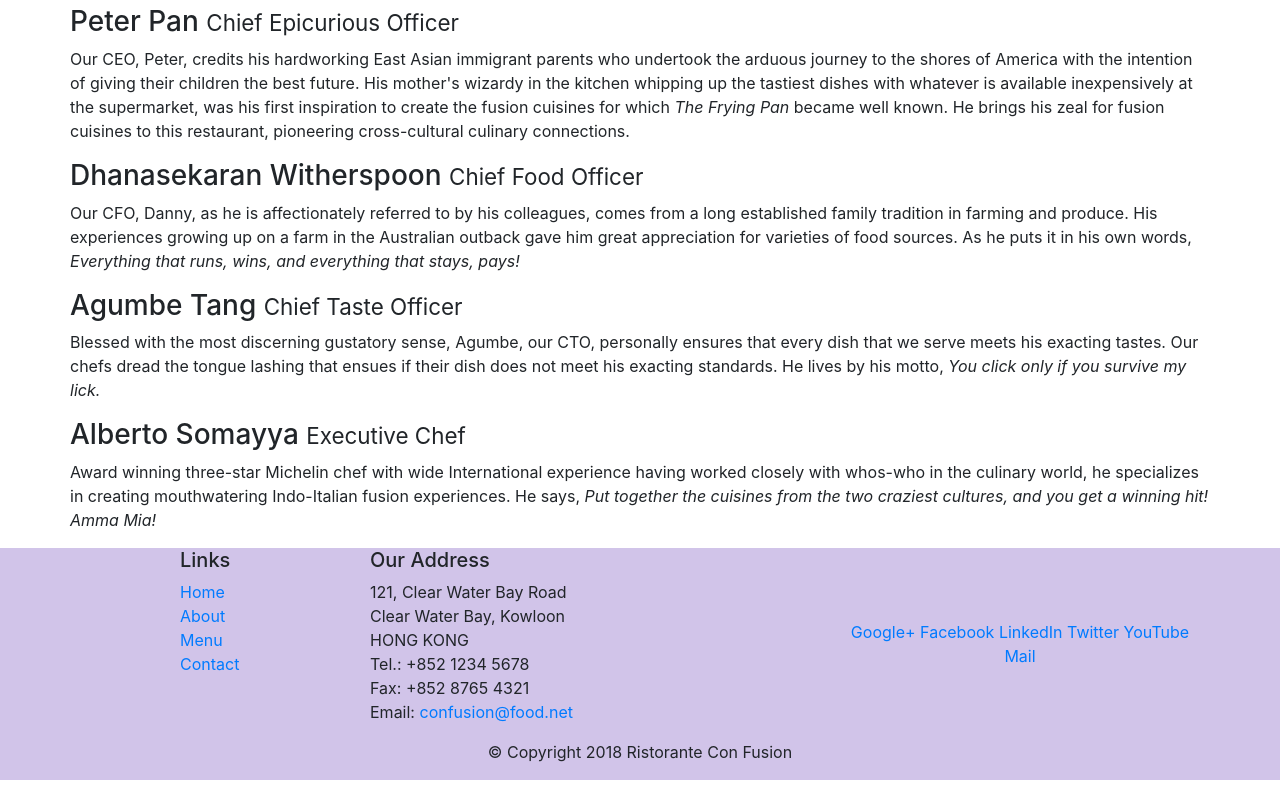
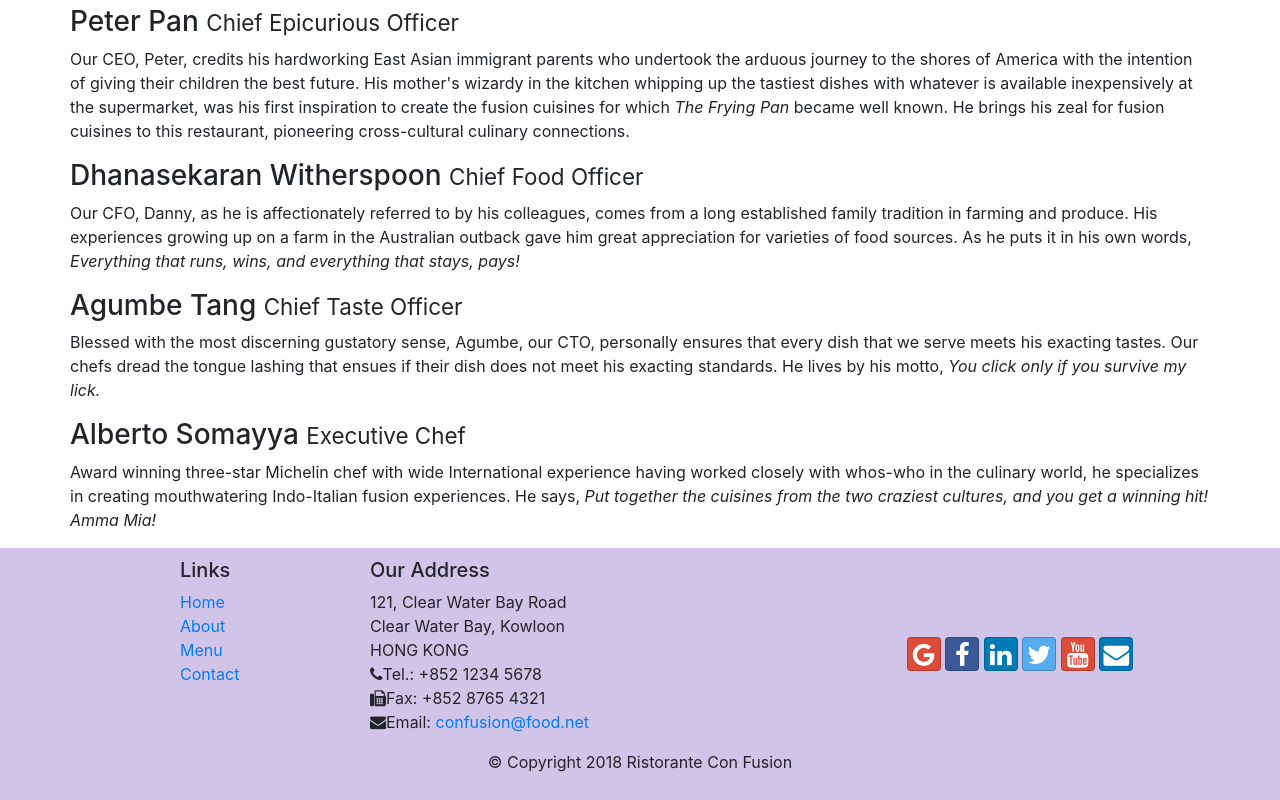
Before and after one commit to ItzMeAditya/ConFusion, a website: page aboutus.html in a window 1280 px wide. Shown: the part 800-1600 px from the top of the page. Drawn offline with nearby package versions, Linux system fonts and the light colour scheme.

Commit message:
Icon fonts

```diff
--- a/aboutus.html
+++ b/aboutus.html
@@ -9,6 +9,8 @@
 
     <!-- Bootstrap CSS -->
     <link rel="stylesheet" href="node_modules/bootstrap/dist/css/bootstrap.min.css">
+    <link rel="stylesheet" href="node_modules/font-awesome/css/font-awesome.min.css">
+    <link rel="stylesheet" href="node_modules/bootstrap-social/bootstrap-social.css">
     <link rel="stylesheet" href="css/style.css">
     <title>Ristorante Con Fusion: About Us</title>
 
@@ -23,10 +25,10 @@
             <a class="navbar-brand mr-auto" href="./index.html">Ristorante con Fusion</a>
             <div class="collapse navbar-collapse" id="Navbar">
                 <ul class="navbar-nav mr-auto">
-                    <li class="nav-item"><a class="nav-link" href="./index.html">Home</a></li>
-                    <li class="nav-item active"><a class="nav-link" href="#">About</a></li>
-                    <li class="nav-item"><a class="nav-link" href="#">Menu</a></li>
-                    <li class="nav-item"><a class="nav-link" href="#">Contact</a></li>
+                    <li class="nav-item"><a class="nav-link" href="./index.html"><span class="fa fa-home fa-lg"></span>  Home</a></li>
+                    <li class="nav-item active"><a class="nav-link" href="#"><span class="fa fa-info fa-lg"></span>  About</a></li>
+                    <li class="nav-item"><a class="nav-link" href="#"><span class="fa fa-list fa-lg"></span>  Menu</a></li>
+                    <li class="nav-item"><a class="nav-link" href="#"><span class="fa fa-address-card fa-lg"></span>  Contact</a></li>
                 </ul>
             </div>
         </div>
@@ -102,19 +104,19 @@
 		              121, Clear Water Bay Road<br>
 		              Clear Water Bay, Kowloon<br>
 		              HONG KONG<br>
-		              Tel.: +852 1234 5678<br>
-		              Fax: +852 8765 4321<br>
-		              Email: <a href="mailto:confusion@food.net">confusion@food.net</a>
+		              <i class="fa fa-phone"></i>Tel.: +852 1234 5678<br>
+		              <i class="fa fa-fax"></i>Fax: +852 8765 4321<br>
+		              <i class="fa fa-envelope"></i>Email: <a href="mailto:confusion@food.net">confusion@food.net</a>
 		           </address>
                 </div>
                 <div class="col-12 col-sm-4 align-self-center">
                     <div class="text-center">
-                        <a href="http://google.com/+">Google+</a>
-                        <a href="http://www.facebook.com/profile.php?id=">Facebook</a>
-                        <a href="http://www.linkedin.com/in/">LinkedIn</a>
-                        <a href="http://twitter.com/">Twitter</a>
-                        <a href="http://youtube.com/">YouTube</a>
-                        <a href="mailto:">Mail</a>
+                        <a class="btn btn-social-icon btn-google" href="http://google.com/+"><i class="fa fa-google"></i></a>
+                        <a class="btn btn-social-icon btn-facebook" href="http://www.facebook.com/profile.php?id="><i class="fa fa-facebook"></i></a>
+                        <a class="btn btn-social-icon btn-linkedin" href="http://www.linkedin.com/in/"><i class="fa fa-linkedin"></i></a>
+                        <a class="btn btn-social-icon btn-twitter" href="http://twitter.com/"><i class="fa fa-twitter"></i></a>
+                        <a class="btn btn-social-icon btn-google" href="http://youtube.com/"><i class="fa fa-youtube"></i></a>
+                        <a class="btn btn-social-icon btn-linkedin" href="mailto:"><i class="fa fa-envelope"></i></a>
                     </div>
                 </div>
            </div>
--- a/css/style.css
+++ b/css/style.css
@@ -11,7 +11,7 @@
 .footer{
     background-color:#D1C4E9;
     margin: 0px auto;
-    padding: 0px 20px 0px 20px;
+    padding: 10px 20px 10px 20px;
 }
 .jumbotron{
     padding: 70px 30px 70px 30px;
--- a/package.json
+++ b/package.json
@@ -15,6 +15,8 @@
   },
   "dependencies": {
     "bootstrap": "^4.5.3",
+    "bootstrap-social": "^5.1.1",
+    "font-awesome": "^4.7.0",
     "jquery": "^3.5.1",
     "popper.js": "^1.16.1"
   }
```
Also changed, not shown: index.html (+15 -13 lines), 1 other file.
